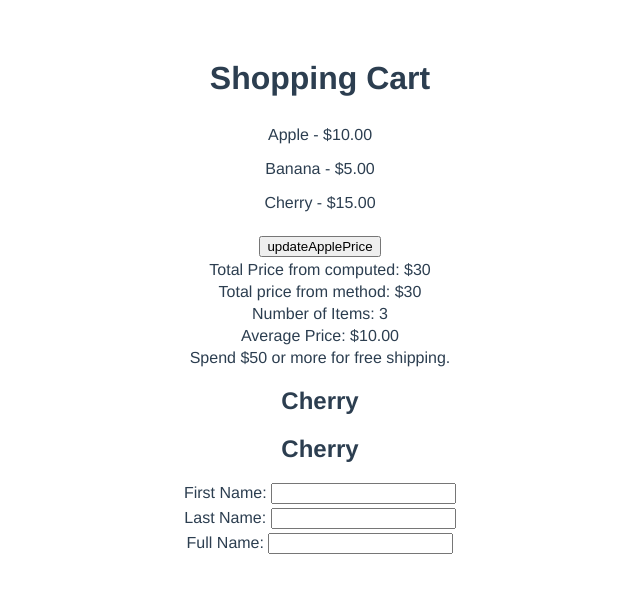
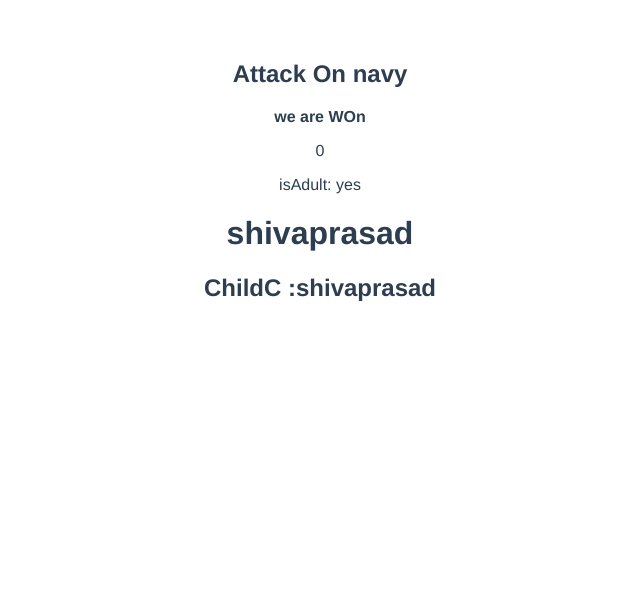
Before and after one commit to shivapabbu1/Vue_tutorial, a Vue app: page / in a window 1280 px wide. Shown: the top 592 px of the page, without its empty margins (320-960 px from the left). Built offline with nearby package versions, Linux system fonts and the light colour scheme.

Commit message:
comp,props.provide

```diff
--- a/src/App.vue
+++ b/src/App.vue
@@ -1,20 +1,43 @@
 <template>
   <div id="app">
-    <ShoppingCart />
+
+    <PostIndia id="myid" headLine="Attack On navy"  subject="we are WOn"  :isAdult="true" />
+
+    <h1>{{ name }}</h1>
+    <ChildC></ChildC>
   </div>
+
 </template>
-
+/* when non-prop attributes are passed like class,id.if child element is single root elemennt that non-prop attrs are applied on root element,if
+want to appply on certain element we use "v-bind:$attrs" and to stop default behavuoir of root element access attrs in data please make flase to inheritattrs proprty
+*/
 <script>
-import ShoppingCart from "../src/components/ShoppingCart.vue";
-
+import PostIndia from "./components/PostIndia.vue";
+import ChildC from "./components/ChildC.vue";
 export default {
   name: "App",
+
   components: {
-    ShoppingCart
+    PostIndia,
+    ChildC
+  },
+  data(){
+return{
+name:'shivaprasad'
+}
+  },
+  provide(){
+    return{
+     username :this.name
+    }
   }
+
+  // provide: {
+  // //  username: this.name  //not work
+  // username:'shivaprasad'
+  // }
 };
 </script>
-
 
 <style>
 #app {
@@ -26,3 +49,7 @@ export default {
   margin-top: 60px;
 }
 </style>
+
+/*
+if prop value is used in root compnent the  provide should provide as function ,
+if it used in down to parent like in child component then we should provide as object */
--- /dev/null
+++ b/src/components/ChildC.vue
@@ -0,0 +1,18 @@
+<template>
+    <div>
+   <h2>ChildC :{{ username }}</h2>
+
+    </div>
+</template>
+
+<script>
+    export default {
+        name:'ChildC',
+
+        inject: ['username']
+    }
+</script>
+
+<style scoped>
+
+</style>
--- /dev/null
+++ b/src/components/PostIndia.vue
@@ -0,0 +1,41 @@
+<template>
+    <div>
+      <h2>{{headLine }}</h2>
+      <b>{{subject }}</b>
+      <p v-bind="$attrs">{{ Likes }}</p>
+      <p>isAdult: {{ isAdult ? "yes" :"no"}}</p>
+    </div>
+</template>
+
+<script>
+    export default {
+        name:'PostIndia',
+        props: {
+            headLine:{
+              type: String,
+              required:true,
+              default:"defalut value"
+            },
+            subject:{
+                type: String,
+              required:true,
+              default:"defalut value"
+            },
+            Likes:{
+                type: Number,
+              required:true,
+              default:0
+            },
+            isAdult:{
+                type: Boolean,
+                required:true
+            }
+
+        },
+        inheritAttrs:false
+    }
+</script>
+
+<style scoped>
+
+</style>
--- a/src/components/ShoppingCart.vue
+++ /dev/null
@@ -1,156 +0,0 @@
-<template>
-  <div>
-    <h1>Shopping Cart</h1>
-
-    <!-- List of items in the cart -->
-    <ul>
-      <li v-for="item in formattedCartItems" :key="item.id">
-        {{ item.name }} - ${{ item.price }}
-      </li>
-    </ul>
-    <button @click="updateApplePrice()">updateApplePrice</button>
-
-    <!-- Display the total price -->
-    <p>Total Price from computed: ${{ totalPrice }}</p>
-    <p>Total price from method: ${{total()}}</p>
-
-    <!-- Display the number of items -->
-    <p>Number of Items: {{ numberOfItems }}</p>
-
-    <!-- Display the average price per item -->
-    <p>Average Price: ${{ averagePricePerItem.toFixed(2) }}</p>
-
-    <!-- Check if eligible for free shipping -->
-    <p v-if="isEligibleForFreeShipping">You are eligible for free shipping!</p>
-    <p v-else>Spend $50 or more for free shipping.</p>
-
-
-
-    <h2 v-for="item in expesive" :key="item.name">{{item.name}}</h2>
-    <div v-for="item in cartItems" :key="item.id">
-      <h2  v-if="item.price > 10">{{item.name}}</h2>
-
-
-    </div>
-
-       <!-- Input fields to demonstrate getter and setter -->
-    <p>First Name: <input type="text" v-model="firstName" /></p>
-    <p>Last Name: <input type="text" v-model="lastName" /></p>
-    <p>Full Name: <input type="text" v-model="fullName" /></p>
-  </div>
-
-
-</template>
-
-<script>
-export default {
-  name: 'ShoppingCart',
-  data() {
-    return {
-      // List of items in the cart
-      cartItems: [
-        { id: 1, name: 'Apple', price: 10 },
-        { id: 2, name: 'Banana', price: 5 },
-        { id: 3, name: 'Cherry', price: 15 }
-      ],
-       firstName: '',
-      lastName: '',
-      fullname: ''
-    };
-  },
-  methods: {
-    total(){
-      console.log("total method");
-            return this.cartItems.reduce((sum, item) => sum + item.price, 0);
-
-    },
-    updateApplePrice() {
-    // Iterate over cartItems to find and update the item
-    this.cartItems.forEach(item => {
-      if (item.name === 'Apple') {
-        item.price =item.price+1; // Update the price
-      }
-    });
-  }
-  },
-  computed: {
-    // Compute the total price of all items in the cart
-    totalPrice() {
-      console.log("total method from computed proprerties");
-      return this.cartItems.reduce((sum, item) => sum + item.price, 0);
-    },
-
-    // Check if the total price is greater than or equal to $50 for free shipping
-    isEligibleForFreeShipping() {
-      return this.totalPrice >= 50;
-    },
-
-    // Compute the number of items in the cart
-    numberOfItems() {
-      return this.cartItems.length;
-    },
-
-    // Compute the average price per item
-    averagePricePerItem() {
-      return this.numberOfItems > 0 ? this.totalPrice / this.numberOfItems : 0;
-    },
-    expesive(){
-return this.cartItems.filter( item =>item.price >10);
-    },
-    // Format cart items with price formatting
-    formattedCartItems() {
-      return this.cartItems.map(item => ({
-        ...item,
-        price: item.price.toFixed(2) // Format price to two decimal places
-      }));
-    },
-    fullName: {
-      get() {
-        return `${this.firstName} ${this.lastName}`;
-      },
-      set(value) {
-        const names = value.split(' ');
-        this.firstName = names[0] || '';
-        this.lastName = names[1] || '';
-      }
-    }
-  }
-
-};
-</script>
-
-<style>
-/* Add any desired styling here */
-ul {
-  list-style-type: none;
-  padding: 0;
-}
-li {
-  padding: 8px 0;
-}
-p {
-  margin: 4px 0;
-}
-</style>
-
-
-
-/*
-Reactive:
-
-    totalPrice and isEligibleForFreeShipping are reactive because they depend on cartItems. Any change in cartItems automatically updates these computed properties.
-
-Cached:
-
-    When cartItems is updated, totalPrice is recalculated. If cartItems remains the same, the cached value of totalPrice is used, making totalPrice efficient.
-
-Declarative:
-
-    Computed properties such as numberOfItems, averagePricePerItem, and formattedCartItems are used in the template to present data clearly. This approach avoids placing complex logic directly in the template, enhancing readability.
-
-Getter and Setter:
-
-    For simplicity, only getters are used in this example. If there were a need to set values directly on formvalue or other properties, setters could be defined to handle such updates.
-
-
- */
```
Also changed, not shown: src/components/ChildB.vue (added, +15 -0 lines), src/components/ChildA.vue (added).
